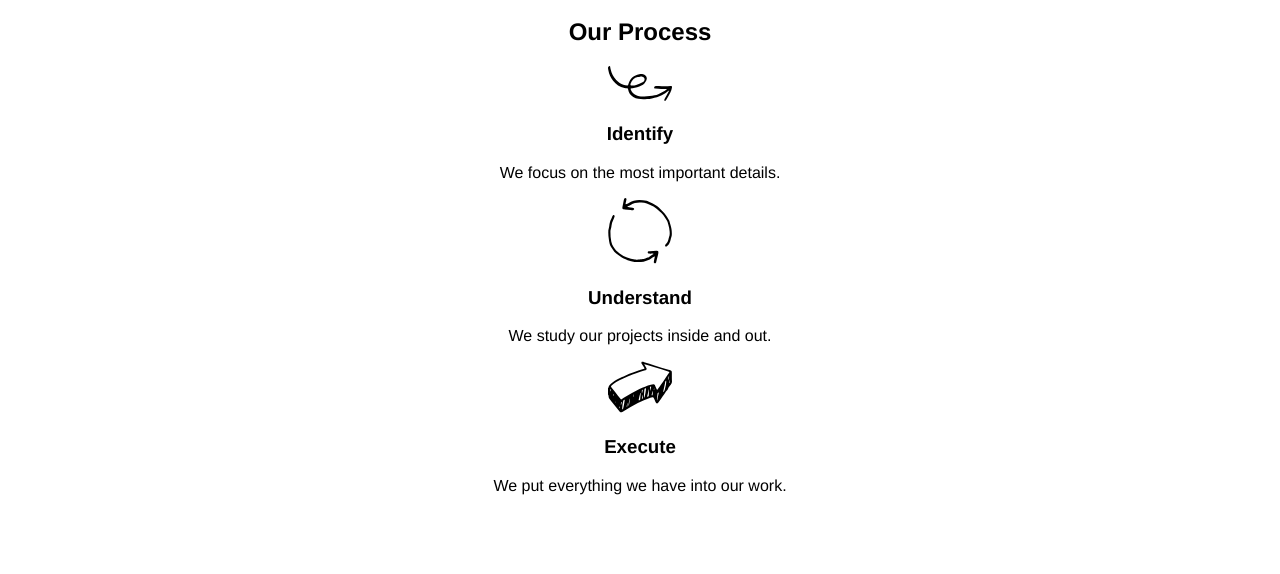
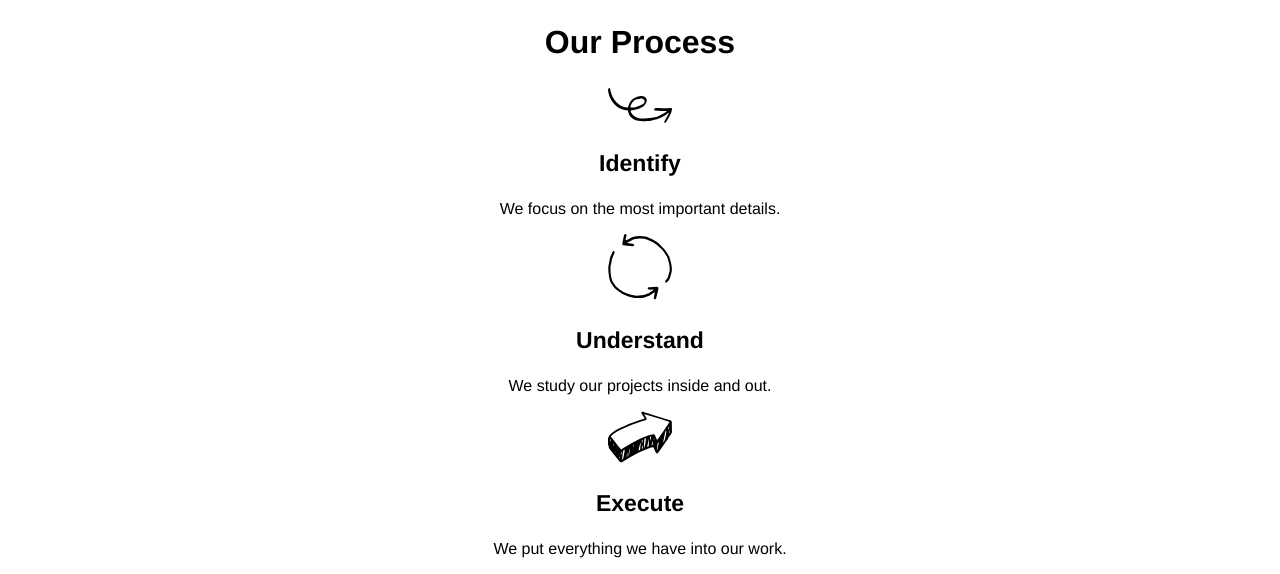
Before and after one commit to winston3141/projectbroadway, a plain HTML site: page index.html in a window 1280 px wide. Shown: the part 345-919 px from the top of the page. Before the commit the page ends 856 px from the top, so only its background shows below. Drawn offline with Linux system fonts and the light colour scheme.

Commit message:
made styling tweaks

```diff
--- a/index.html
+++ b/index.html
@@ -18,24 +18,24 @@
     </div>
 
     <div id="Our_Process">
-      <h2>Our Process</h2>
+      <h2 class="Our_Process">Our Process</h2>
     </div>
 
     <div id="Identify">
       <img src="./resources/images/identify.svg">
-      <h3>Identify</h3>
+      <h3 class="Identify">Identify</h3>
       <p>We focus on the most important details.</p>
     </div>
 
     <div id="Understand">
       <img src="./resources/images/understand.svg">
-      <h3>Understand</h3>
+      <h3 class="Identify">Understand</h3>
       <p>We study our projects inside and out.</p>
     </div>
 
     <div id="Exectue">
       <img src="./resources/images/execute.svg">
-      <h3>Execute</h3>
+      <h3 class="Identify">Execute</h3>
       <p>We put everything we have into our work.</p>
     </div>
 
--- a/resources/css/style.css
+++ b/resources/css/style.css
@@ -18,3 +18,13 @@ html {
   font-size: 18px;
   color: white;
 }
+
+.Our_Process {
+  font-size: 32px;
+  font-weight: bold;
+}
+
+.Identify {
+  font-size: 23px;
+  font-weight: bold;
+}
```
